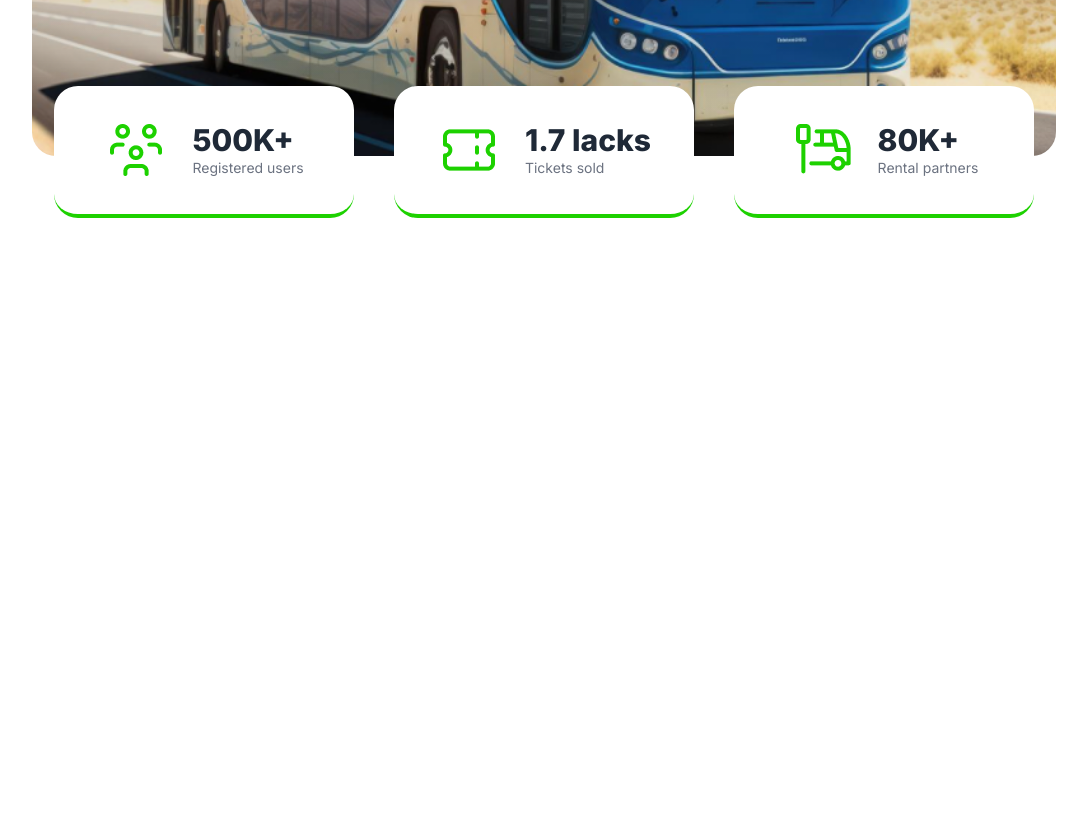
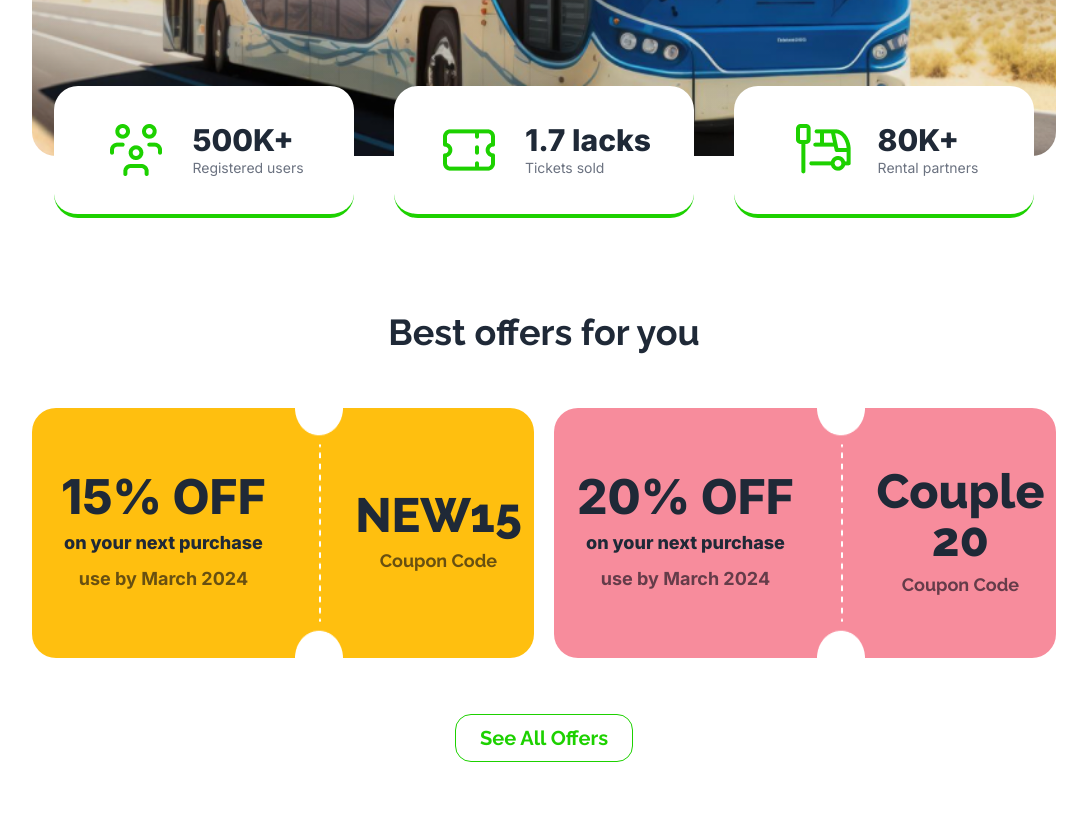
Before and after one commit to MuhammadTanvirHasan98/MTH-Ticketing-PH_5, a plain HTML site: page index.html in a window 1280 px wide. Shown: the part 668-1490 px from the top of the page, without its empty margins (96-1183 px from the left). Before the commit the page ends 920 px from the top, so only its background shows below. Drawn offline with nearby package versions, Linux system fonts and the light colour scheme.

Commit message:
offers section done

```diff
--- a/index.html
+++ b/index.html
@@ -26,7 +26,7 @@ rel="stylesheet">
 
 </head>
 <body>
-  <header class="container mx-auto mt-3 mb-10 xl:w-[80%]  w-[90%] lg:mt-6 lg:mb-24 lg:space-y-6 ">
+  <header class="container mx-auto mt-3 mb-10 xl:w-[80%]  w-[85%] lg:mt-6 lg:mb-24 lg:space-y-6 ">
     <!-- Navbar Section -->
     <nav>
       <div class="navbar bg-base-100">
@@ -61,7 +61,7 @@ rel="stylesheet">
      <!-- Header main Section -->
      <section class="relative">
        <div class="w-[97%] mx-auto lg:w-auto lg:min-h-[700px] min-h-[350px] bg-[linear-gradient(180deg,rgba(3,7,18,.05),rgba(3,7,18,0)),url(./images/banner.png)] bg-no-repeat bg-cover rounded-3xl bg-center  flex flex-col items-center justify-center lg:gap-10">
-       <div class="text-center w-[90%] lg:pb-20 h-full space-y-4  lg:space-y-10">
+        <div class="text-center w-[90%] lg:pb-20 h-full space-y-4  lg:space-y-10">
           <h1 class="text-white text-2xl md:text-3xl lg:text-7xl font-rale font-bold ">End-to-End Travel with</h1>
           <h1 class="text-[#1DD100] text-2xl md:text-3xl lg:text-7xl font-rale font-bold">MTH Paribahan</h1>
           <p class="text-white lg:text-xl font-int max-w-lg mx-auto">
@@ -75,7 +75,7 @@ rel="stylesheet">
        </div>
 
          <!-- Optional Part -->
-       <div class="flex flex-wrap  justify-center lg:gap-10 mt-4 lg:mt-0 lg:flex-nowrap gap-2 lg:absolute z-10 lg:left-[50%] lg:translate-x-[-50%] lg:translate-y-[-70px]">
+       <div class="flex flex-wrap justify-center lg:gap-10 mt-4 lg:mt-0 lg:flex-nowrap gap-2 lg:absolute z-10 lg:left-[50%] lg:translate-x-[-50%] lg:translate-y-[-70px]">
 
         <div class="bg-white rounded-3xl p-5 lg:p-8  flex lg:justify-center items-center border-x-2 lg:border-x-0 lg:border-b-4 border-[#1DD100] gap-2 lg:gap-6 lg:min-w-[300px] min-w-[220px]">
            <img src="./images/people.png" alt>
@@ -106,6 +106,49 @@ rel="stylesheet">
 
   </header>
 
+  <!-- Offers Section -->
+  <section>
+    <div class="container xl:w-[80%] w-[85%] mx-auto text-center py-8 lg:py-[60px]">
+       <h1 class="lg:text-4xl lg:mb-14  mb-10 text-3xl font-bold font-rale">Best offers for you</h1>
+        <div class="flex flex-col items-center justify-center lg: gap-5 mx-auto lg:flex-row my-4 lg:my-10">
+
+          <!-- Coupon 15% OFF-->
+          <div class="flex flex-row min-h-[250px] bg-[#FFBF0F] w-[90%] lg:w-[50%]  rounded-3xl">
+            <div class=" flex flex-col justify-center w-[55%] gap-2">
+              <p class="font-int lg:text-5xl text-3xl font-extrabold">15% OFF</p>
+              <p class="font-int lg:text-lg font-extrabold">on your next purchase</p>
+              <p class="font-int font-bold lg:text-lg text-[#03071299]">use by March 2024</p>
+            </div>
+
+            <img src="./images/cupon-devider.png" alt>
+
+            <div class=" flex flex-col justify-center w-[40%]">
+              <p class="font-rale lg:text-5xl text-3xl font-extrabold">NEW15</p>
+              <p class="font-rale font-bold lg:text-lg text-[#03071299] mt-2">Coupon Code</p>
+            </div>
+         </div>
+
+       <!-- coupon 20% OFF-->
+         <div class="flex flex-row min-h-[250px] bg-[#F78C9C] w-[90%] lg:w-[50%]  rounded-3xl">
+           <div class=" flex flex-col justify-center w-[55%] gap-2">
+             <p class="font-int lg:text-5xl text-3xl font-extrabold">20% OFF</p>
+             <p class="font-int lg:text-lg font-extrabold">on your next purchase</p>
+             <p class="font-int font-bold lg:text-lg text-[#03071299]">use by March 2024</p>
+           </div>
+
+           <img src="./images/cupon-devider.png" alt>
+
+           <div class=" flex flex-col justify-center w-[40%]">
+             <p class="font-rale lg:text-5xl text-3xl font-extrabold">Couple 20</p>
+             <p class="font-rale font-bold lg:text-lg text-[#03071299] mt-2">Coupon Code</p>
+          </div>
+        </div>
+
+       </div>
+
+      <button class="btn btn-outline mt-4 px-6 text-xl font-bold font-rale rounded-2xl border-[#1DD100] text-[#1DD100]">See All Offers</button>
+    </div>
+  </section>
 
   <main id="main">
 
```
